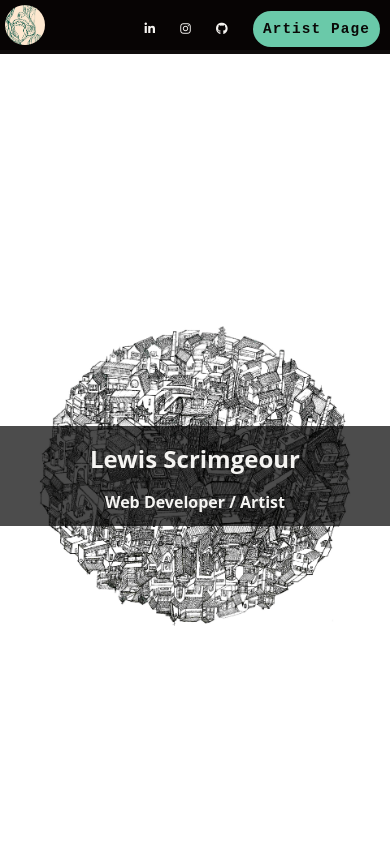
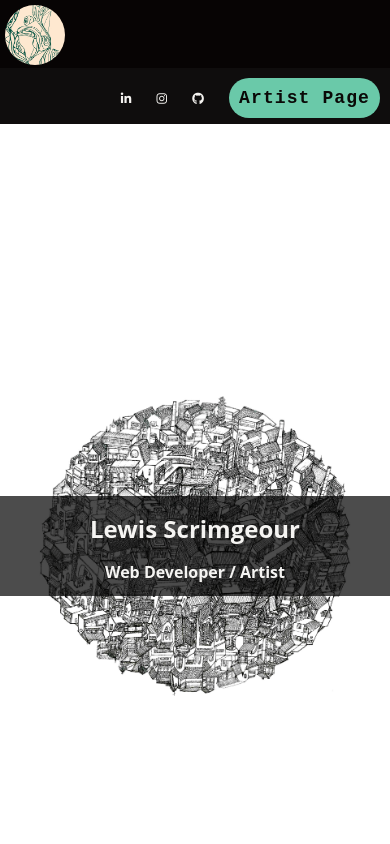
Before and after one commit to lpscrim/lpscrim.github.io, a plain HTML site: page code.html in a window 390 px wide. Shown: the top 844 px of the page. Drawn offline with Linux system fonts and the light colour scheme.

Commit message:
header phone size adj

```diff
--- a/styleCode.css
+++ b/styleCode.css
@@ -21,7 +21,7 @@ html, body {
 header {
     top: 0px;
     width: 100%;
-    height: 50px;
+    height: 5%;
     background-color: rgb(7, 4, 4);
     z-index: 999;
 }
@@ -189,11 +189,14 @@ nav li a {
 
 @media screen and (max-width: 600px) {
     .button {
-        font-size: 120%;
+        font-size: 150%;
     }
-    header img {
-        width: 150%;
-        height: 150%;}
+    header {
+        height: 8%;
+    }
+    #logo {
+        width: 60px;
+    }
 
     .title h3 {
         font-size: 1.2rem;
```
